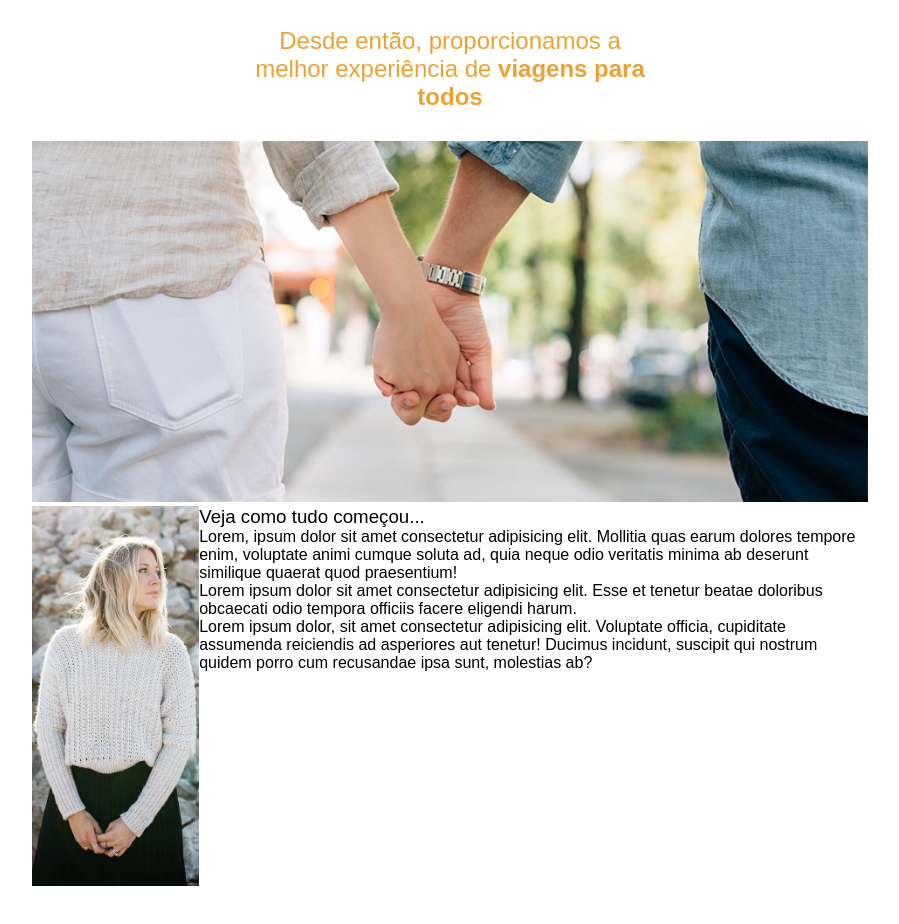
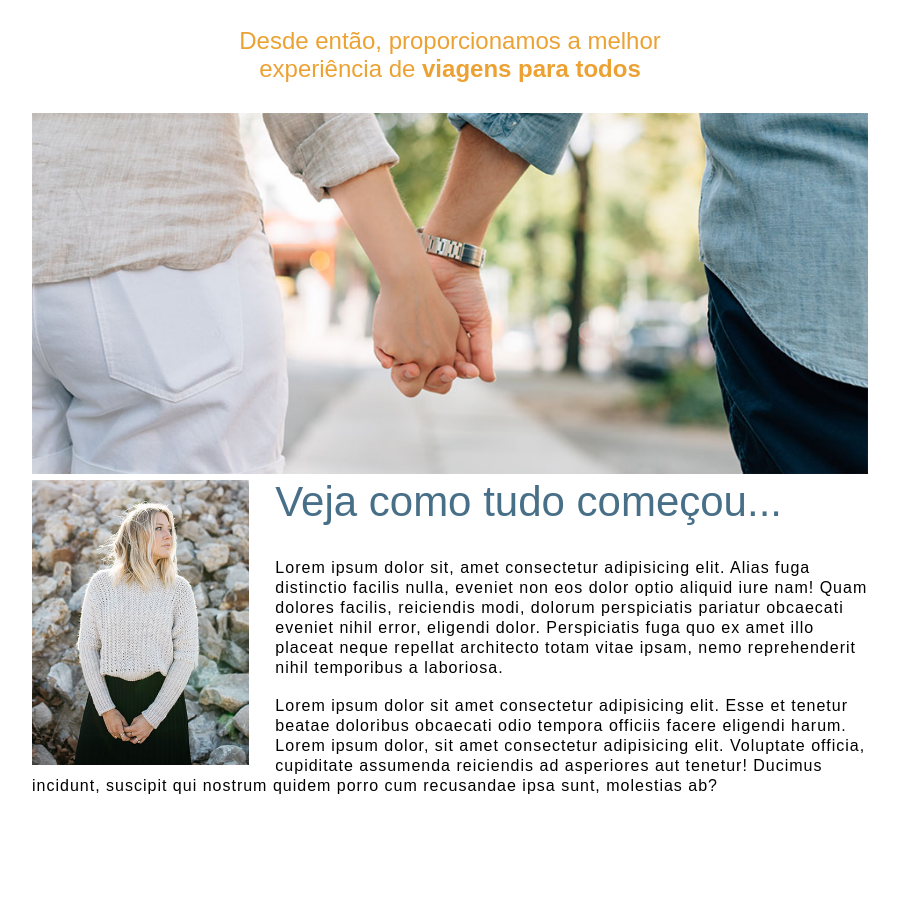
Before and after one commit to gbLuis0/autoria-web, a plain HTML site: page site/index.html in a window 1280 px wide. Shown: the part 500-1424 px from the top of the page, without its empty margins (190-1089 px from the left). Before the commit the page ends 1386 px from the top, so only its background shows below. Drawn offline with Linux system fonts and the light colour scheme.

Commit message:
update main

```diff
--- a/site/css/style.css
+++ b/site/css/style.css
@@ -121,12 +121,26 @@ h1, h2{
 
 .primeira-viagem__cabecalho h2{
     color: var(--orange);
-    width: 50%;
+    width: 55%;
     margin: 30px auto 30px;
     text-align: center;
 }
 
 .mulher{
-    width: 20%;
+    width: 26%;
     float: left;
+    margin: 2px 26px 0 0;
 }
+
+.article__texto h1{
+    text-align: left;
+    color: #486f88;
+    font-size: 42px;
+    font-weight: 400;
+    margin-bottom: 32px;
+}
+
+.article__texto p{
+    letter-spacing: 1px;
+    line-height: 20px;
+}
--- a/site/index.html
+++ b/site/index.html
@@ -29,13 +29,16 @@
                 <h1>A primeira viagem que planejamos <span>foi a nossa</span></h1>
                 <h2>Desde então, proporcionamos a melhor experiência de <span>viagens para todos</span></h2>
             </div>
-            <article>
+            <article class="article__historia">
                 <img src="img\primeira-viagem.jpg" alt="primeira viagem" class="img__primeira-viagem">
-                <img src="img\como-comecou-portrait.jpg" alt="como começou" class="mulher">
-                <h1>Veja como tudo começou...</h1>
-                <p>Lorem, ipsum dolor sit amet consectetur adipisicing elit. Mollitia quas earum dolores tempore enim, voluptate animi cumque soluta ad, quia neque odio veritatis minima ab deserunt similique quaerat quod praesentium!</p>
-                <p>Lorem ipsum dolor sit amet consectetur adipisicing elit. Esse et tenetur beatae doloribus obcaecati odio tempora officiis facere eligendi harum.</p>
-                <p>Lorem ipsum dolor, sit amet consectetur adipisicing elit. Voluptate officia, cupiditate assumenda reiciendis ad asperiores aut tenetur! Ducimus incidunt, suscipit qui nostrum quidem porro cum recusandae ipsa sunt, molestias ab?</p>
+                <img src="img\como-comecou.jpg" alt="como começou" class="mulher">
+                <div class="article__texto">
+                    <h1>Veja como tudo começou...</h1>
+                    <p>Lorem ipsum dolor sit, amet consectetur adipisicing elit. Alias fuga distinctio facilis nulla, eveniet non eos dolor optio aliquid iure nam! Quam dolores facilis, reiciendis modi, dolorum perspiciatis pariatur obcaecati eveniet nihil error, eligendi dolor. Perspiciatis fuga quo ex amet illo placeat neque repellat architecto totam vitae ipsam, nemo reprehenderit nihil temporibus a laboriosa.</p>
+                    <br>
+                    <p>Lorem ipsum dolor sit amet consectetur adipisicing elit. Esse et tenetur beatae doloribus obcaecati odio tempora officiis facere eligendi harum.</p>
+                    <p>Lorem ipsum dolor, sit amet consectetur adipisicing elit. Voluptate officia, cupiditate assumenda reiciendis ad asperiores aut tenetur! Ducimus incidunt, suscipit qui nostrum quidem porro cum recusandae ipsa sunt, molestias ab?</p>
+                </div>
             </article>
         </section>
         <section>
```
